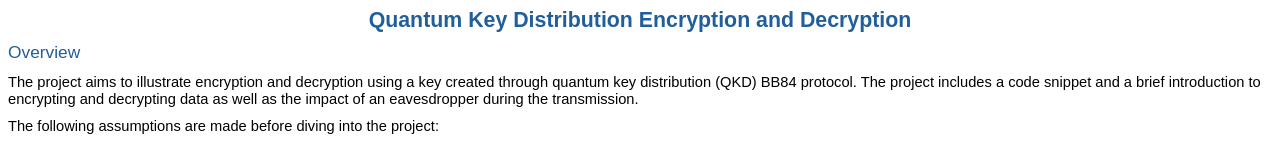
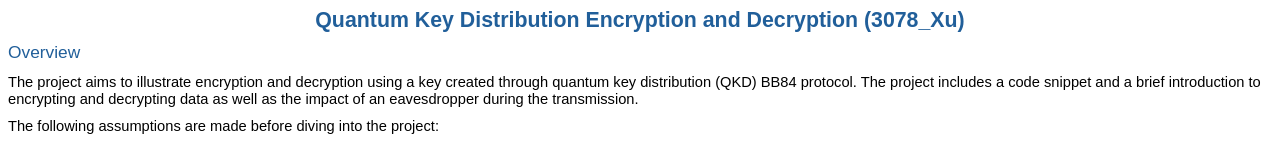
Before and after one commit to YukikazeKure/YukikazeKure.github.io, a plain HTML site: page index.html in a window 1280 px wide. Shown: the top 146 px of the page. Drawn offline with Linux system fonts and the light colour scheme.

Commit message:
Update index.html

```diff
--- a/index.html
+++ b/index.html
@@ -1631,7 +1631,7 @@ style='font-size:16.0pt;line-height:115%;color:#215F9A;mso-themecolor:text2;
 mso-themetint:191;mso-style-textfill-fill-color:#215F9A;mso-style-textfill-fill-themecolor:
 text2;mso-style-textfill-fill-alpha:100.0%;mso-style-textfill-fill-colortransforms:
 "lumm=75000 lumo=25000";mso-ansi-language:EN-US'>Quantum Key Distribution
-Encryption and Decryption<o:p></o:p></span></b></p>
+Encryption and Decryption (3078_Xu)<o:p></o:p></span></b></p>
 
 <p class=MsoNormal><span lang=EN-US style='font-size:13.0pt;line-height:115%;
 color:#215F9A;mso-themecolor:text2;mso-themetint:191;mso-style-textfill-fill-color:
```
